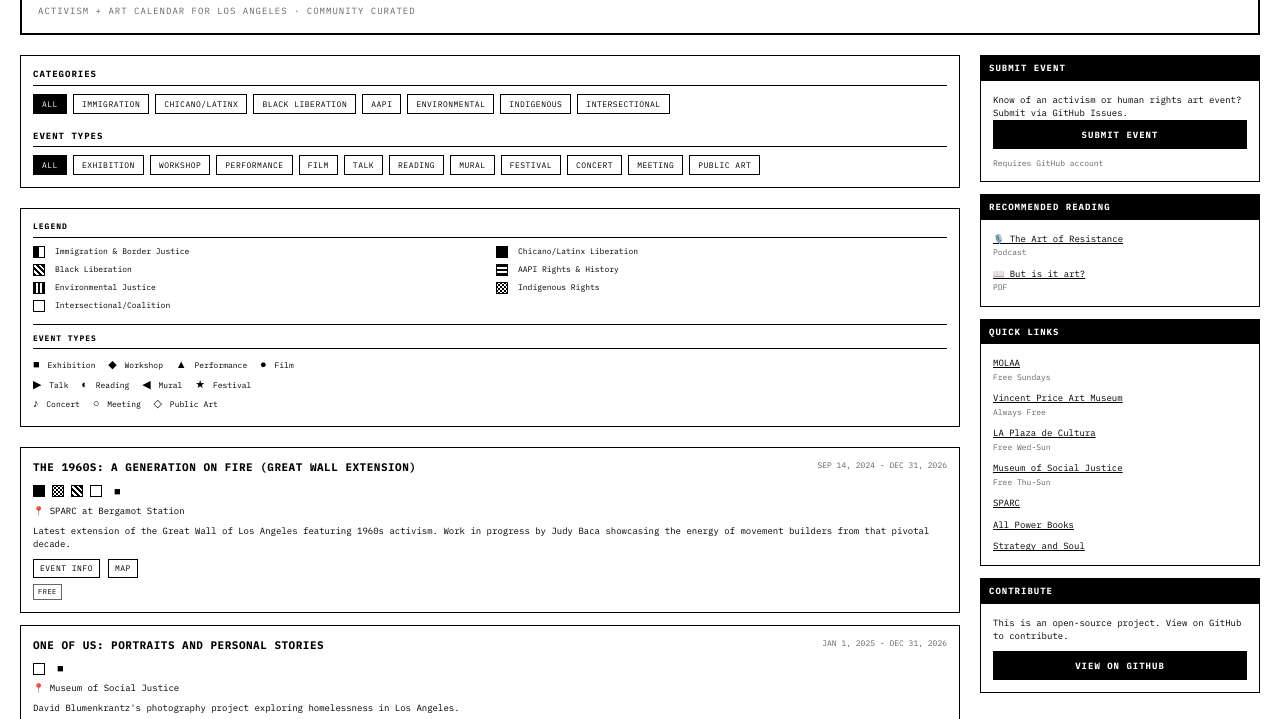
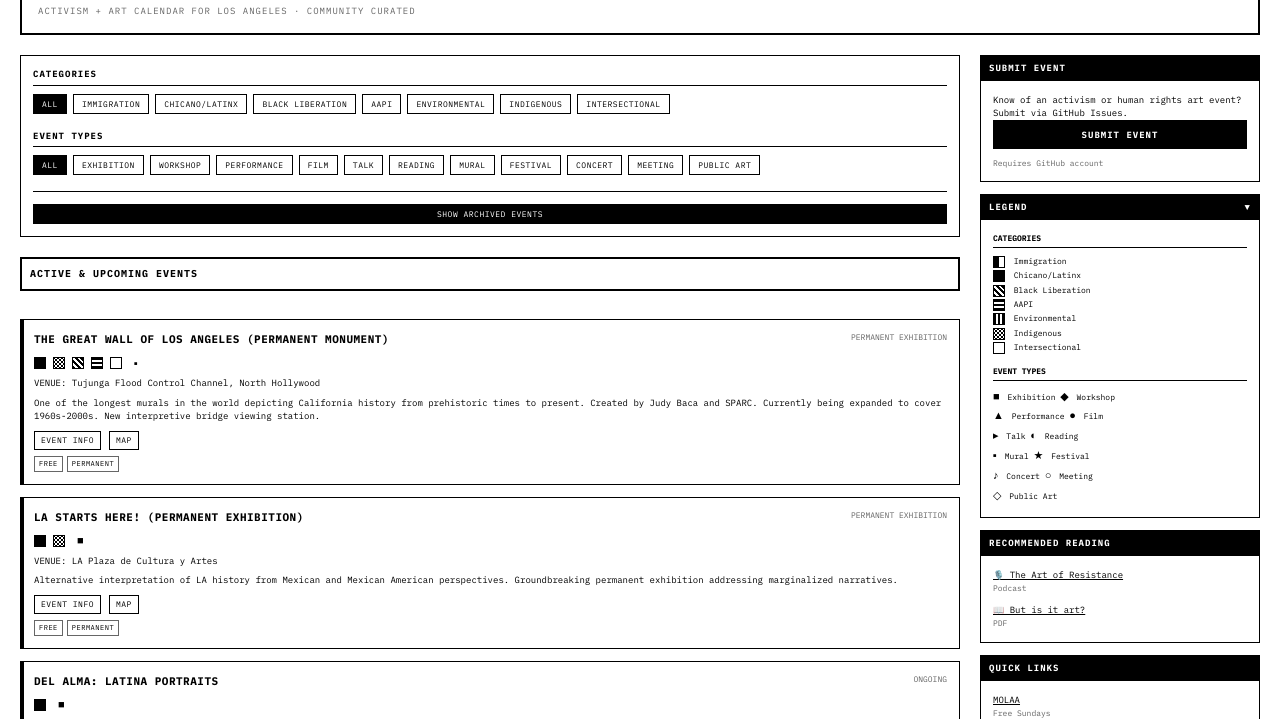
Before and after one commit to melanni3h/la-artivist, a plain HTML site: page index.html in a window 1280 px wide. Shown: the part 75-794 px from the top of the page. Drawn offline with nearby package versions, Linux system fonts and the light colour scheme.

Commit message:
Update index.html

```diff
--- a/index.html
+++ b/index.html
@@ -182,6 +182,16 @@
             border: 1px solid var(--black);
             padding: 12px;
             transition: none;
+            position: relative;
+        }
+
+        .event-card.active {
+            border-left: 4px solid var(--black);
+            padding-left: 10px;
+        }
+
+        .event-card.past {
+            opacity: 0.5;
         }
 
         .event-card:hover {
@@ -440,55 +450,9 @@
                             <button class="filter-btn" data-type="public-art">Public Art</button>
                         </div>
                     </div>
-                </div>
-
-                <!-- Legend -->
-                <div class="legend">
-                    <div class="legend-title">Legend</div>
-                    <div class="legend-grid">
-                        <div class="legend-item">
-                            <span class="category-indicator cat-immigration"></span>
-                            <span>Immigration & Border Justice</span>
-                        </div>
-                        <div class="legend-item">
-                            <span class="category-indicator cat-chicano"></span>
-                            <span>Chicano/Latinx Liberation</span>
-                        </div>
-                        <div class="legend-item">
-                            <span class="category-indicator cat-black-liberation"></span>
-                            <span>Black Liberation</span>
-                        </div>
-                        <div class="legend-item">
-                            <span class="category-indicator cat-aapi"></span>
-                            <span>AAPI Rights & History</span>
-                        </div>
-                        <div class="legend-item">
-                            <span class="category-indicator cat-environmental"></span>
-                            <span>Environmental Justice</span>
-                        </div>
-                        <div class="legend-item">
-                            <span class="category-indicator cat-indigenous"></span>
-                            <span>Indigenous Rights</span>
-                        </div>
-                        <div class="legend-item">
-                            <span class="category-indicator cat-intersectional"></span>
-                            <span>Intersectional/Coalition</span>
-                        </div>
-                    </div>
-                    <div style="margin-top: 12px; padding-top: 8px; border-top: 1px solid var(--black);">
-                        <div class="legend-title" style="margin-bottom: 6px;">Event Types</div>
-                        <div style="line-height: 1.8;">
-                            <span class="type-symbol">■</span> Exhibition
-                            <span class="type-symbol" style="margin-left: 8px;">◆</span> Workshop
-                            <span class="type-symbol" style="margin-left: 8px;">▲</span> Performance
-                            <span class="type-symbol" style="margin-left: 8px;">●</span> Film<br>
-                            <span class="type-symbol">▶</span> Talk
-                            <span class="type-symbol" style="margin-left: 8px;">◐</span> Reading
-                            <span class="type-symbol" style="margin-left: 8px;">◀</span> Mural
-                            <span class="type-symbol" style="margin-left: 8px;">★</span> Festival<br>
-                            <span class="type-symbol">♪</span> Concert
-                            <span class="type-symbol" style="margin-left: 8px;">○</span> Meeting
-                            <span class="type-symbol" style="margin-left: 8px;">◇</span> Public Art
+                    <div class="filter-section" style="border-top: 1px solid var(--black); padding-top: 12px; margin-top: 12px;">
+                        <div class="filter-buttons">
+                            <button class="filter-btn active" id="showArchiveBtn" style="width: 100%;">SHOW ARCHIVED EVENTS</button>
                         </div>
                     </div>
                 </div>
@@ -511,10 +475,46 @@
                 </div>
 
                 <div class="sidebar-section">
+                    <div class="sidebar-header" style="cursor: pointer; user-select: none;" id="legendToggle">
+                        LEGEND <span id="legendArrow" style="float: right;">▼</span>
+                    </div>
+                    <div class="sidebar-content" id="legendContent">
+                        <div style="margin-bottom: 10px;">
+                            <div style="font-weight: 700; font-size: 8px; text-transform: uppercase; margin-bottom: 6px; border-bottom: 1px solid var(--black); padding-bottom: 3px;">Categories</div>
+                            <div style="line-height: 1.8; font-size: 8px;">
+                                <span class="category-indicator cat-immigration"></span> Immigration<br>
+                                <span class="category-indicator cat-chicano"></span> Chicano/Latinx<br>
+                                <span class="category-indicator cat-black-liberation"></span> Black Liberation<br>
+                                <span class="category-indicator cat-aapi"></span> AAPI<br>
+                                <span class="category-indicator cat-environmental"></span> Environmental<br>
+                                <span class="category-indicator cat-indigenous"></span> Indigenous<br>
+                                <span class="category-indicator cat-intersectional"></span> Intersectional
+                            </div>
+                        </div>
+                        <div>
+                            <div style="font-weight: 700; font-size: 8px; text-transform: uppercase; margin-bottom: 6px; border-bottom: 1px solid var(--black); padding-bottom: 3px;">Event Types</div>
+                            <div style="line-height: 1.8; font-size: 8px;">
+                                <span class="type-symbol">■</span> Exhibition
+                                <span class="type-symbol">◆</span> Workshop<br>
+                                <span class="type-symbol">▲</span> Performance
+                                <span class="type-symbol">●</span> Film<br>
+                                <span class="type-symbol">▸</span> Talk
+                                <span class="type-symbol">◐</span> Reading<br>
+                                <span class="type-symbol">▪</span> Mural
+                                <span class="type-symbol">★</span> Festival<br>
+                                <span class="type-symbol">♪</span> Concert
+                                <span class="type-symbol">○</span> Meeting<br>
+                                <span class="type-symbol">◇</span> Public Art
+                            </div>
+                        </div>
+                    </div>
+                </div>
+
+                <div class="sidebar-section">
                     <div class="sidebar-header">RECOMMENDED READING</div>
                     <div class="sidebar-content">
                         <p style="margin-bottom: 8px;"><a href="https://www.rebelyellcreative.com/the-art-of-resistance-podcast" target="_blank" style="color: var(--black); text-decoration: underline;">🎙️ The Art of Resistance</a><br><span style="font-size: 8px; color: var(--gray);">Podcast</span></p>
-                        <p><a href="https://monoskop.org/images/f/f3/Felshin_Nina_ed_But_Is_It_Art_The_Spirit_of_Art_as_Activism_1994.pdf" target="_blank" style="color: var(--black); text-decoration: underline;">📖 But is it art?</a><br><span style="font-size: 8px; color: var(--gray);">PDF</span></p>
+                        <p><a href="#" target="_blank" style="color: var(--black); text-decoration: underline;">📖 But is it art?</a><br><span style="font-size: 8px; color: var(--gray);">PDF</span></p>
                     </div>
                 </div>
 
@@ -542,7 +542,7 @@
         </div>
 
         <footer>
-            <p>LAST UPDATED: JANUARY 2026 | <span id="eventCount">0</span> EVENTS LISTED</p>
+            <p><span id="eventCount">0</span> EVENTS | LAST UPDATED: JANUARY 2026</p>
             <p style="margin-top: 4px;">MAINTAINED BY THE COMMUNITY · HOSTED ON GITHUB PAGES</p>
         </footer>
     </div>
@@ -556,6 +556,52 @@
         let events = [];
         let activeCategories = new Set(['all']);
         let activeTypes = new Set(['all']);
+        let showArchived = true;
+
+        // Get event status based on dates
+        function getEventStatus(event) {
+            const today = new Date();
+            today.setHours(0, 0, 0, 0);
+
+            // PERMANENT and ONGOING are always active
+            if (event.startDate === 'PERMANENT' || event.startDate === 'ONGOING') {
+                return 'active';
+            }
+
+            const startDate = new Date(event.startDate + 'T00:00:00');
+            const endDate = event.endDate ? new Date(event.endDate + 'T00:00:00') : startDate;
+
+            if (endDate < today) {
+                return 'past';
+            } else if (startDate <= today && today <= endDate) {
+                return 'active';
+            } else {
+                return 'upcoming';
+            }
+        }
+
+        // Sort events: active/upcoming first, then past (by date within each group)
+        function sortEvents(eventsList) {
+            return eventsList.sort((a, b) => {
+                const statusA = getEventStatus(a);
+                const statusB = getEventStatus(b);
+
+                // Priority: active/upcoming > past
+                const statusOrder = { 'active': 0, 'upcoming': 0, 'past': 1 };
+
+                if (statusOrder[statusA] !== statusOrder[statusB]) {
+                    return statusOrder[statusA] - statusOrder[statusB];
+                }
+
+                // Within same status group, sort by date
+                if (a.startDate === 'PERMANENT') return -1;
+                if (b.startDate === 'PERMANENT') return 1;
+                if (a.startDate === 'ONGOING') return -1;
+                if (b.startDate === 'ONGOING') return 1;
+
+                return new Date(a.startDate) - new Date(b.startDate);
+            });
+        }
 
         // Event type symbols mapping
         const typeSymbols = {
@@ -563,9 +609,9 @@
             'workshop': '◆',
             'performance': '▲',
             'film': '●',
-            'talk': '▶',
+            'talk': '▸',
             'reading': '◐',
-            'mural': '◀',
+            'mural': '▪',
             'festival': '★',
             'concert': '♪',
             'meeting': '○',
@@ -614,16 +660,35 @@
                 return;
             }
 
-            // Sort by date
-            filteredEvents.sort((a, b) => {
-                if (a.startDate === 'PERMANENT') return 1;
-                if (b.startDate === 'PERMANENT') return -1;
-                if (a.startDate === 'ONGOING') return 1;
-                if (b.startDate === 'ONGOING') return -1;
-                return new Date(a.startDate) - new Date(b.startDate);
+            // Sort by status and date
+            const sortedEvents = sortEvents(filteredEvents);
+
+            // Group events by status
+            const activeEvents = sortedEvents.filter(e => {
+                const status = getEventStatus(e);
+                return status === 'active' || status === 'upcoming';
             });
+            const pastEvents = sortedEvents.filter(e => getEventStatus(e) === 'past');
 
-            calendar.innerHTML = filteredEvents.map(event => {
+            let html = '';
+
+            // Active/Upcoming section
+            if (activeEvents.length > 0) {
+                html += '<div style="border: 2px solid var(--black); padding: 8px; margin-bottom: 16px; font-weight: 700; text-transform: uppercase; font-size: 10px; letter-spacing: 1px;">ACTIVE & UPCOMING EVENTS</div>';
+                html += activeEvents.map(event => renderEventCard(event, 'active')).join('');
+            }
+
+            // Archived section (only if showArchived is true)
+            if (showArchived && pastEvents.length > 0) {
+                html += '<div style="border: 2px solid var(--black); padding: 8px; margin: 16px 0; font-weight: 700; text-transform: uppercase; font-size: 10px; letter-spacing: 1px; color: var(--gray);">ARCHIVED EVENTS</div>';
+                html += pastEvents.map(event => renderEventCard(event, 'past')).join('');
+            }
+
+            calendar.innerHTML = html;
+        }
+
+        // Render individual event card
+        function renderEventCard(event, statusClass) {
             const dateStr = formatDate(event.startDate, event.endDate);
             const categoriesHTML = event.categories.map(cat =>
                 `<span class="category-indicator cat-${cat}"></span>`
@@ -636,7 +701,7 @@
             ).join('');
 
             return `
-                    <div class="event-card">
+                <div class="event-card ${statusClass}">
                     <div class="event-header">
                         <div class="event-title">${event.title}</div>
                         <div class="event-date">${dateStr}</div>
@@ -645,7 +710,7 @@
                         <div class="event-categories">${categoriesHTML}</div>
                         <div class="event-types">${typesHTML}</div>
                     </div>
-                        <div class="event-venue">📍 ${event.venue}</div>
+                    <div class="event-venue">VENUE: ${event.venue}</div>
                     <div class="event-description">${event.description}</div>
                     <div class="event-links">
                         ${event.eventUrl ? `<a href="${event.eventUrl}" target="_blank" class="event-link">Event Info</a>` : ''}
@@ -654,7 +719,6 @@
                     ${tagsHTML ? `<div class="event-tags">${tagsHTML}</div>` : ''}
                 </div>
             `;
-            }).join('');
         }
 
         // Format date
@@ -677,7 +741,16 @@
 
         // Update event count
         function updateEventCount() {
-            document.getElementById('eventCount').textContent = filterEvents().length;
+            const filtered = filterEvents();
+            const active = filtered.filter(e => {
+                const status = getEventStatus(e);
+                return status === 'active' || status === 'upcoming';
+            }).length;
+            const total = filtered.length;
+
+            document.getElementById('eventCount').textContent = showArchived
+                ? `${active} ACTIVE | ${total} TOTAL`
+                : `${active} ACTIVE`;
         }
 
         // Handle category filter clicks
@@ -757,6 +830,29 @@
             window.open(issueUrl, '_blank');
         });
 
+        // Collapsible legend toggle
+        document.getElementById('legendToggle').addEventListener('click', () => {
+            const content = document.getElementById('legendContent');
+            const arrow = document.getElementById('legendArrow');
+
+            if (content.style.display === 'none') {
+                content.style.display = 'block';
+                arrow.textContent = '▼';
+            } else {
+                content.style.display = 'none';
+                arrow.textContent = '▶';
+            }
+        });
+
+        // Archive toggle
+        document.getElementById('showArchiveBtn').addEventListener('click', (e) => {
+            showArchived = !showArchived;
+            e.target.classList.toggle('active', showArchived);
+            e.target.textContent = showArchived ? 'SHOW ARCHIVED EVENTS' : 'HIDE ARCHIVED EVENTS';
+            renderEvents();
+            updateEventCount();
+        });
+
         // Load events on page load
         loadEvents();
     </script>
```
Lines whose indentation alone changed are shown as unchanged.
